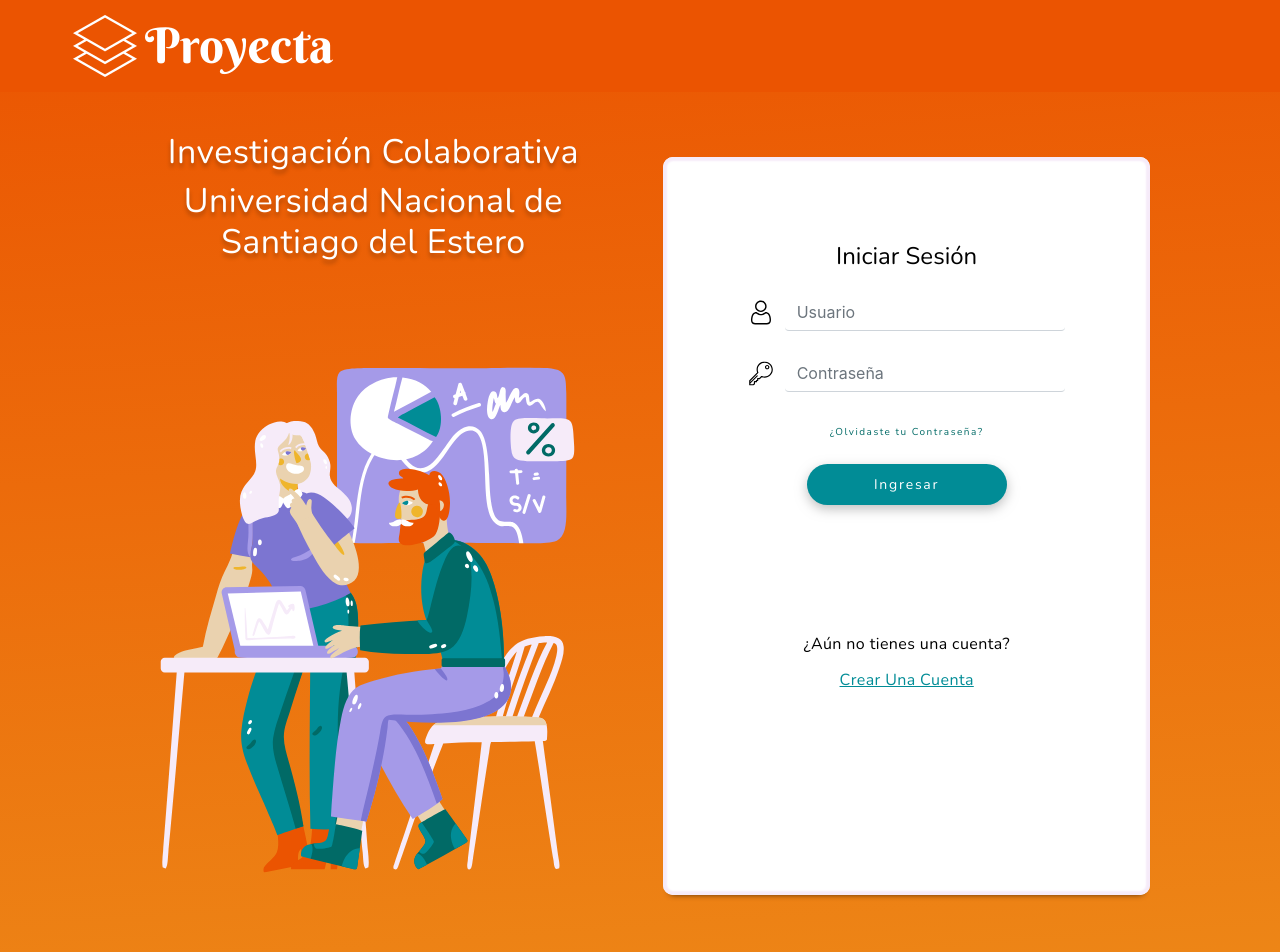
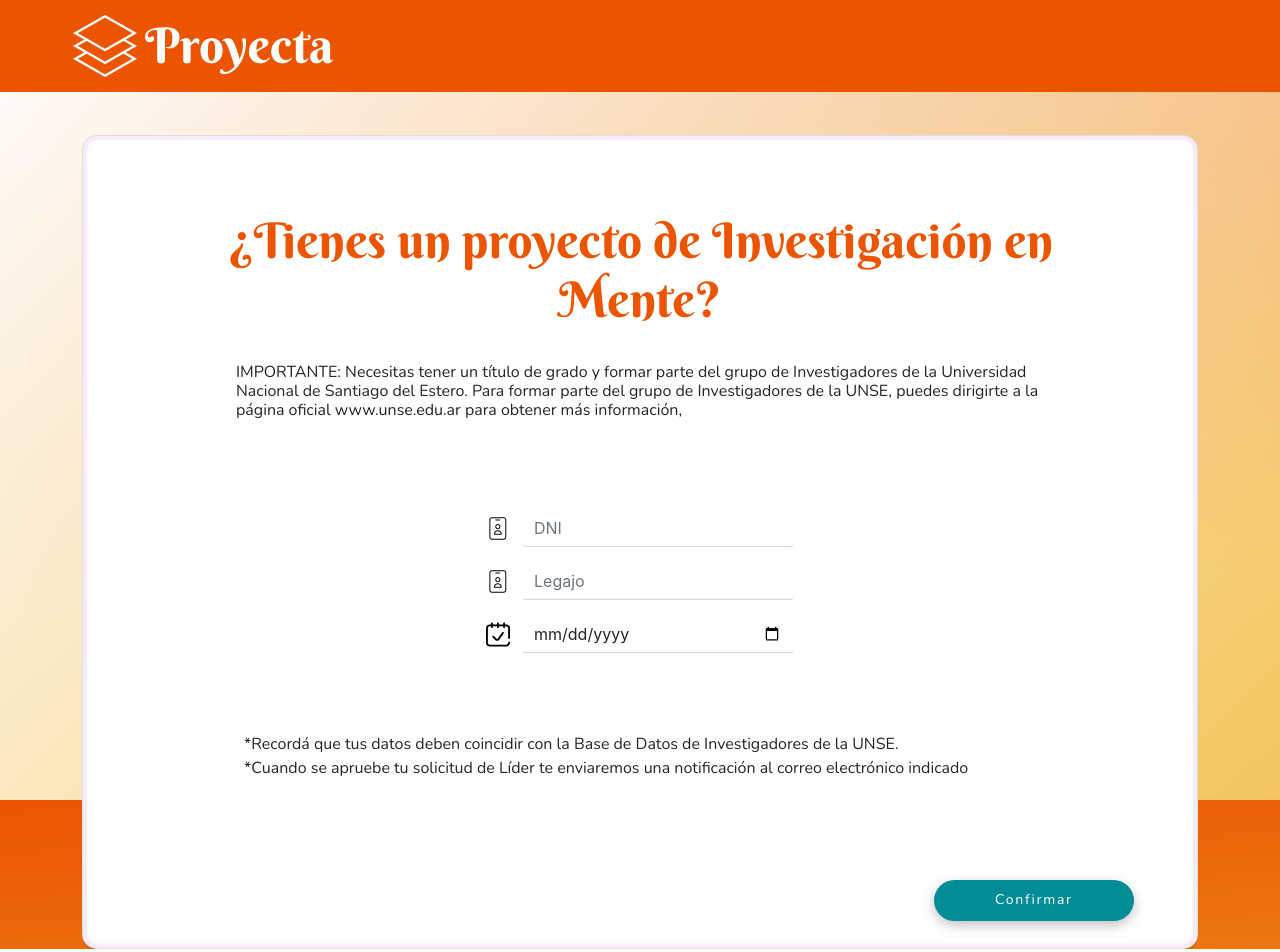
Before and after one commit to marielcaro/Proyecta-FrontEnd, a React (Create React App) app: page / in a window 1280 px wide. Shown: the top 952 px of the page. Built offline with nearby package versions, Linux system fonts and the light colour scheme.

Commit message:
Vista de paginas 3, 5 y 6, con sus respectivos estilos

```diff
--- a/package.json
+++ b/package.json
@@ -7,10 +7,12 @@
     "@testing-library/react": "^11.1.0",
     "@testing-library/user-event": "^12.1.10",
     "axios": "^0.24.0",
+    "formik": "^2.2.9",
     "react": "^17.0.2",
     "react-dom": "^17.0.2",
     "react-scripts": "4.0.3",
-    "web-vitals": "^1.0.1"
+    "web-vitals": "^1.0.1",
+    "yup": "^0.32.11"
   },
   "scripts": {
     "start": "react-scripts start",
--- a/src/App.js
+++ b/src/App.js
@@ -10,7 +10,7 @@ function App() {
 
 	return (
 		<>
-			<Login />
+			<Unse_autenticacion />
 		</>
 	);
 }
--- a/src/pages/Login/Finregistro.jsx
+++ b/src/pages/Login/Finregistro.jsx
@@ -12,10 +12,8 @@ const Finregistro = () => {
                     <div className="contenido">
                         <h1 className="title2">¡Gracias!</h1>
                         <div >
-                            <p className="card-text Texto" >Una vez que verifiquemos tus datos, aproximadamente en 7 días te enviaremos una notificación a tu correo electrónico para darte de alta como Líder de Proyectos.</p>
-                        </div>
-                        <div >
-                            <p className="card-text Texto"> **Recuerda revisar tu casilla de Spam en caso de que no recibas este correo en el tiempo indicado.</p>
+                            <p className="texto" >Una vez que verifiquemos tus datos, aproximadamente en 7 días te enviaremos una notificación a tu correo electrónico para darte de alta como Líder de Proyectos.</p>
+                            <p className="texto"> **Recuerda revisar tu casilla de Spam en caso de que no recibas este correo en el tiempo indicado.</p>
                         </div>
                         <div className>
                     </div>
--- a/src/pages/Login/Unse_autenticacion.jsx
+++ b/src/pages/Login/Unse_autenticacion.jsx
@@ -25,7 +25,7 @@ const Unse_autenticacion = () => {
                         </div>
                     </div>
                     <div className="grid-3 d-flex justify-content-center">
-                        <div className="Formulario">
+                        <div className="Formulario-aut">
                             <form>
                                 <div className="my-3 d-flex">
                                     <img src={NameIcon} alt="user" className="img-fluid" />
@@ -55,15 +55,17 @@ const Unse_autenticacion = () => {
                         </div>
                     </div>
                     <div className="row justify-text-center">
-                        <ul className="text-aut">
-                            <li>*Recordá que tus datos deben coincidir con la Base de Datos de Investigadores de la UNSE.
-                            </li>
-                            <li>*Cuando se apruebe tu solicitud de Líder te enviaremos una notificación al correo electrónico indicado
-                            </li>
-                        </ul>
+                        <div className="col cont2">
+                            <p className="textinho">*Recordá que tus datos deben coincidir con la Base de Datos de Investigadores de la UNSE.
+                            </p>
+                            <p className="textinho">*Cuando se apruebe tu solicitud de Líder te enviaremos una notificación al correo electrónico indicado
+                            </p>
+                        </div>
                     </div>
                     <div className="row">
-
+                        <div className="col d-flex justify-content-end ">
+                            <button className="btn btn-login btn-size-login boton-auto">Confirmar</button>
+                        </div>
                     </div>
                 </div>
             </div>
--- a/src/pages/Login/style-postlogin.css
+++ b/src/pages/Login/style-postlogin.css
@@ -34,12 +34,21 @@
 
 }
 
-.Texto {
-    margin: 45px;
-    text-align: left;
+.texto {
+    padding: 0px 20px;
+    font-family: "Nunito";
+    margin: 25px 20px 20px;
+    font-size: 16px;
+    letter-spacing: 1.5%;
+    text-align:justify;
+
 }
 .boton {
     margin-top: 50px;
+}
+
+.boton:hover {
+    color: white;
 }
 
 /*ESTILO DE UNSE_AUTENTICACION*/
@@ -64,7 +73,28 @@
     font-size: 49px;
     color: #EB5401;
     text-align: center;
-
-    padding: 30px;
+    padding: 25px;
     /* margin: 31px 0px; */
 }
+
+.textinho {
+    font-family: "Nunito";
+    font-size: 16px;
+    letter-spacing: 1.5%;
+    text-align:justify;
+    margin-bottom: 0px;
+    margin-left: 60px;
+}
+
+.cont2{
+    padding: 50px;
+}
+
+.Formulario-aut {
+    margin-top: 50px;
+    margin-bottom: 13px;
+}
+
+.boton-auto {
+    margin-top: 50px;
+}
--- a/src/pages/Login/style.css
+++ b/src/pages/Login/style.css
@@ -28,6 +28,11 @@ html, body, .login {
 .btn-size-login{
     padding:5px 50px;
     border-radius: 50px;
+}
+
+.btn-login:hover, .btn-size-login:hover{
+    color: white;
+    background-color: #02828b;
 }
 
 
```
Also changed, not shown: 1 other file (tests, documents, lock files or other folders).
